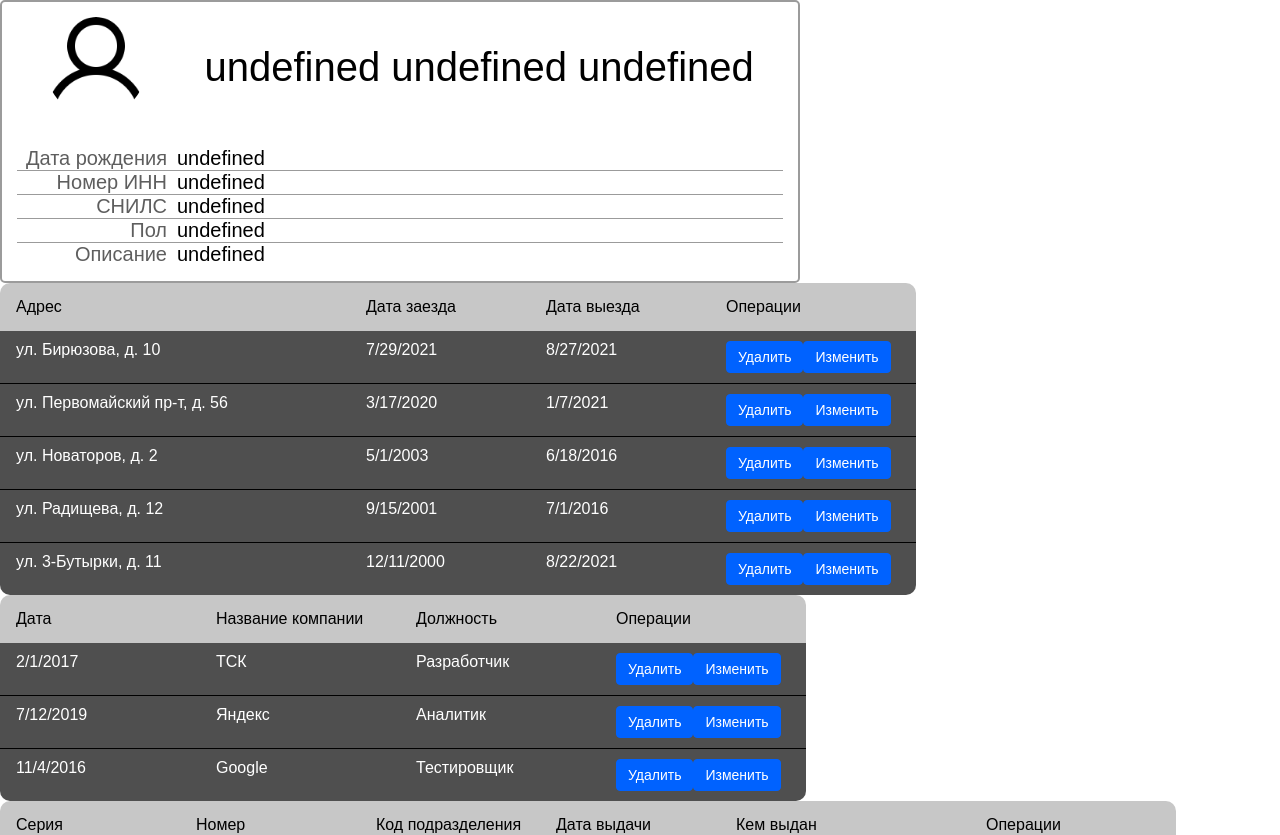
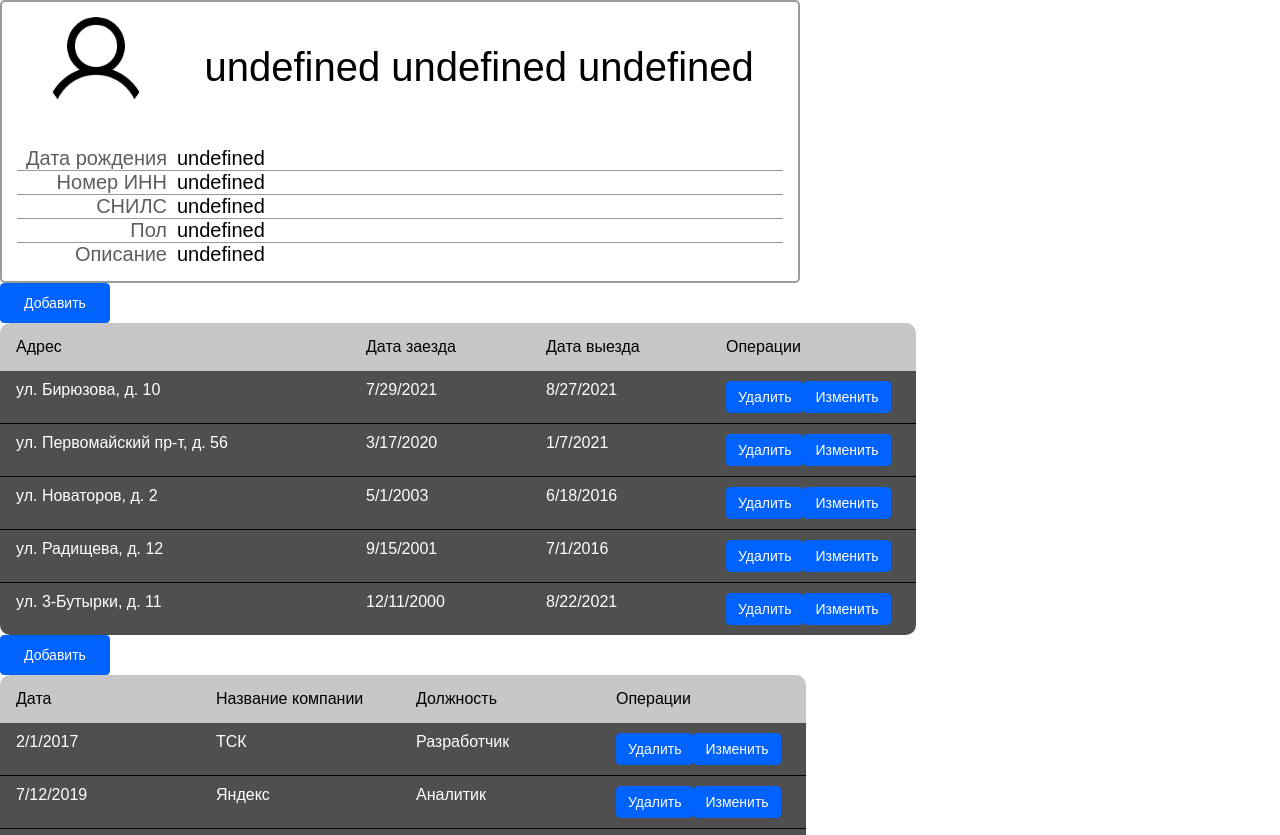
Before and after one commit to franze6/puppy-project, a React app: page /persons/1 in a window 1280 px wide. Shown: the top 835 px of the page. Built offline with nearby package versions, Linux system fonts and the light colour scheme; no server answers.

Commit message:
ADD: button Add

```diff
--- a/src/Components/Cell/DateCell.jsx
+++ b/src/Components/Cell/DateCell.jsx
@@ -10,13 +10,13 @@ const DateCell = ({ value, isEdit, onChange }) => {
     return (
       <DatePicker
         dateFormat="dd.MM.yyyy"
-        selected={new Date(value)}
+        selected={new Date(value).toString() === 'Invalid Date' ? '' : new Date(value)}
         onChange={e => onChange(e)}
         className={styles.customInput}
       />
     );
   }
-  return <div>{new Date(value).toLocaleDateString()}</div>;
+  return <div>{new Date(value).toString() === 'Invalid Date' ? '' : new Date(value).toLocaleDateString()}</div>;
 };
 DateCell.propTypes = {
   value: PropTypes.node,
--- a/src/Components/Table/Table.jsx
+++ b/src/Components/Table/Table.jsx
@@ -1,6 +1,8 @@
 import React, { useEffect, useState } from 'react';
 
 import PropTypes from 'prop-types';
+
+import { nanoid } from 'nanoid';
 
 import Button from '../Kit/Button/Button';
 
@@ -40,6 +42,15 @@ const Table = ({ columns, rows, onRowClick, canUpdate, canDelete }) => {
 
   return (
     <div className={style.table}>
+      <Button
+        onClick={() => {
+          const checkboxId = nanoid();
+          setInternalRows([...internalRows, { id: checkboxId }]);
+          setEditRowIndex(checkboxId);
+        }}
+      >
+        Добавить
+      </Button>
       <div className={style.thead}>
         {internalColumns.map(e => (
           <div key={e.name} style={{ width: `${e.width}px` }} className={style.tcol}>
```
